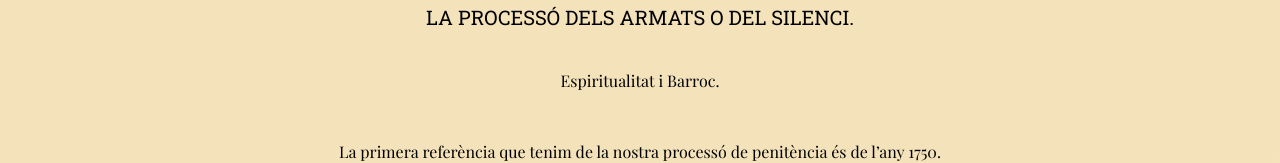
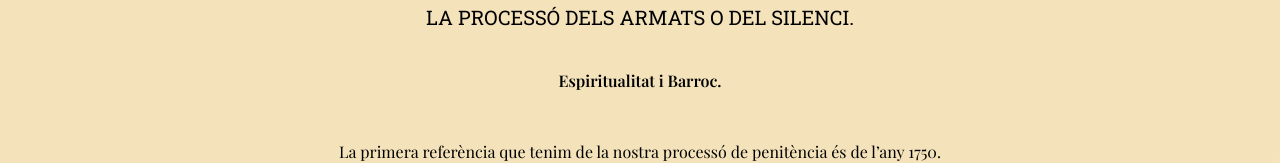
Before and after one commit to danicampdelacreu/congregacio_vic, a React (Create React App) app: page /processo in a window 1280 px wide. Shown: the part 356-519 px from the top of the page. Built offline with nearby package versions, Linux system fonts and the light colour scheme; a web font is replaced by a local one.

Commit message:
Edit processo

```diff
--- a/src/routes/processo/Processo.jsx
+++ b/src/routes/processo/Processo.jsx
@@ -22,7 +22,7 @@ export default function Processo() {
             </div>
 
             <div className="processoDia">
-                <p>Espiritualitat i Barroc.</p>
+            <p style={{ fontWeight: 600 }}>Espiritualitat i Barroc.</p>
             </div>
 
             <div className="processoExpli">
```
